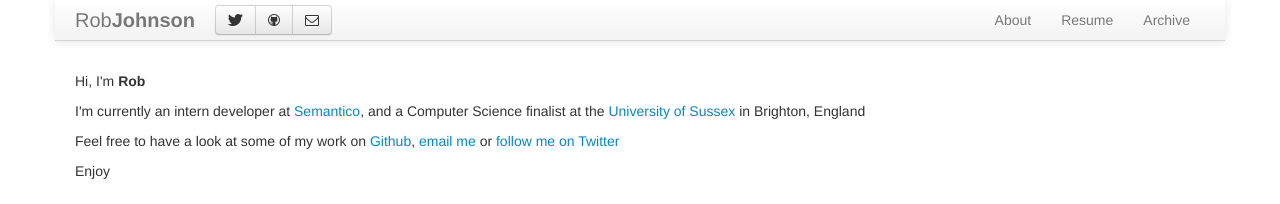
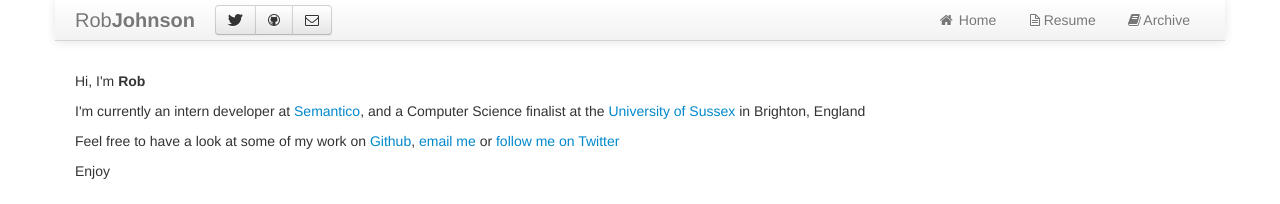
Before and after one commit to Rob-Johnson/rob-johnson.me, a Jekyll site: the page built from index.html, in a window 1280 px wide. Shown: the top 204 px of the page. Built offline with Jekyll 4.4.1, drawn with Linux system fonts in a browser that asks for light colours; Markdown is read by kramdown in place of the engine named in the settings.

```diff
--- a/_layouts/default.html
+++ b/_layouts/default.html
@@ -23,22 +23,28 @@
     <div class="container">
       <div class="navbar navbar-static-top">
         <div class="navbar-inner">
+            <a class="btn btn-navbar" data-toggle="collapse" data-target=".nav-collapse">
+              <span class="icon-bar"></span>
+              <span class="icon-bar"></span>
+              <span class="icon-bar"></span>
+            </a>
             <a class="brand" href="index.html">Rob<b>Johnson</b></a>
-          <ul class="nav pull-right">
-            <li><a href="index.html">About</a></li>
-            <li><a href="resume.html">Resume</a></li>
-            <li><a href="archive.html">Archive</a></li>
-          </ul>
-          <div class="nav-collapse collapse">
+            <div class="nav nav-collapse"/>
               <div class="btn-group">
                 <a class="btn" href="http://twitter.com/rob_johnson_"><i class="icon-twitter"></i></a>
                 <a class="btn" href="http://github.com/Rob-Johnson"><i class="icon-github"></i></a>
                 <a class="btn" href="mailto:rob@rob-johnson.me"><i class="icon-envelope"></i></a>
               </div>
             </div>
-      </div>
-    </div>
-  </div>
+            <ul class="nav pull-right">
+              <li><a href="index.html"><i class="icon-home icon-white"></i> Home</a></li>
+              <li><a href="resume.html"><i class="icon-file-alt"></i>Resume</a></li>
+              <li><a href="archive.html"><i class="icon-book"></i>Archive</a></li>
+            </ul>
+          </div><!-- /.nav-collapse -->
+        </div><!-- /navbar-inner -->
+      </div><!-- /navbar -->
+    </div><!-- /.container -->
     </header>
     <div class="container">
       {{ content }}
```
Lines whose indentation alone changed are shown as unchanged.
